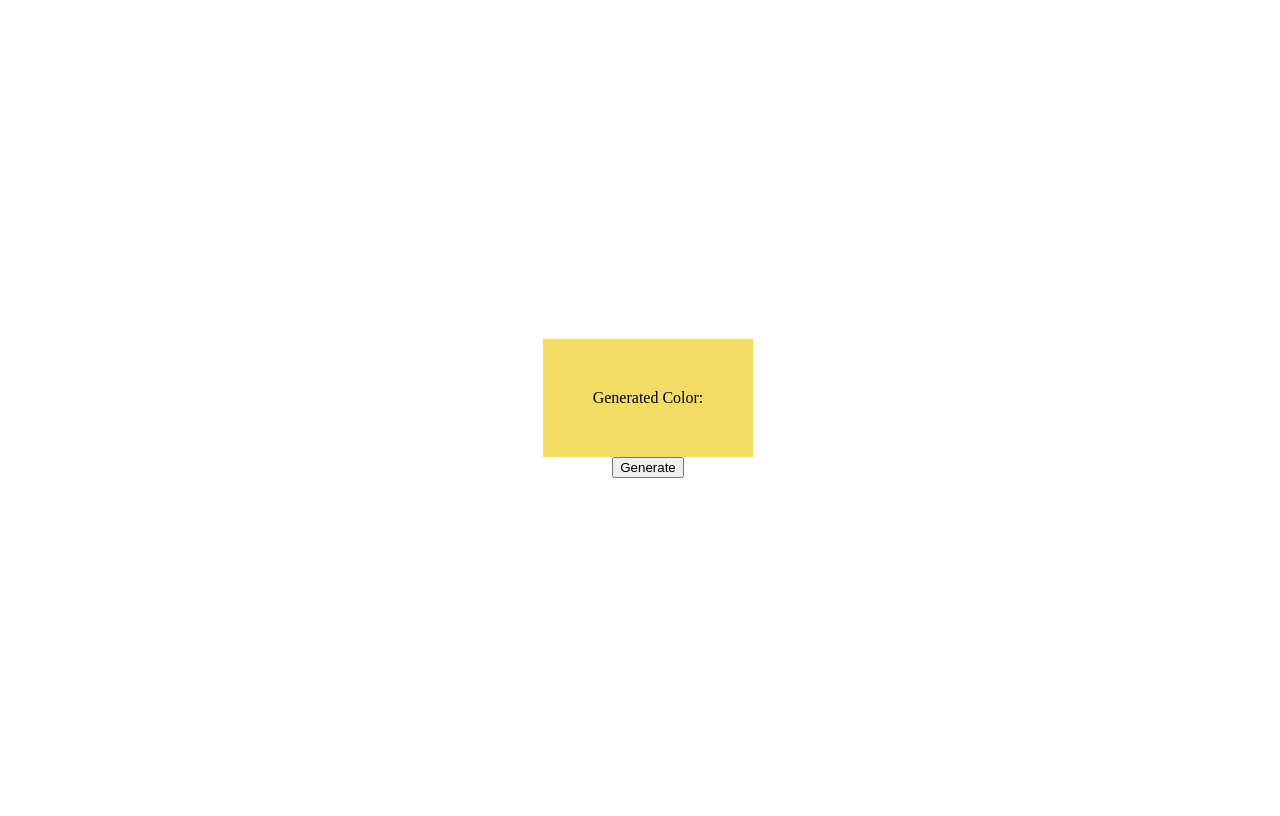
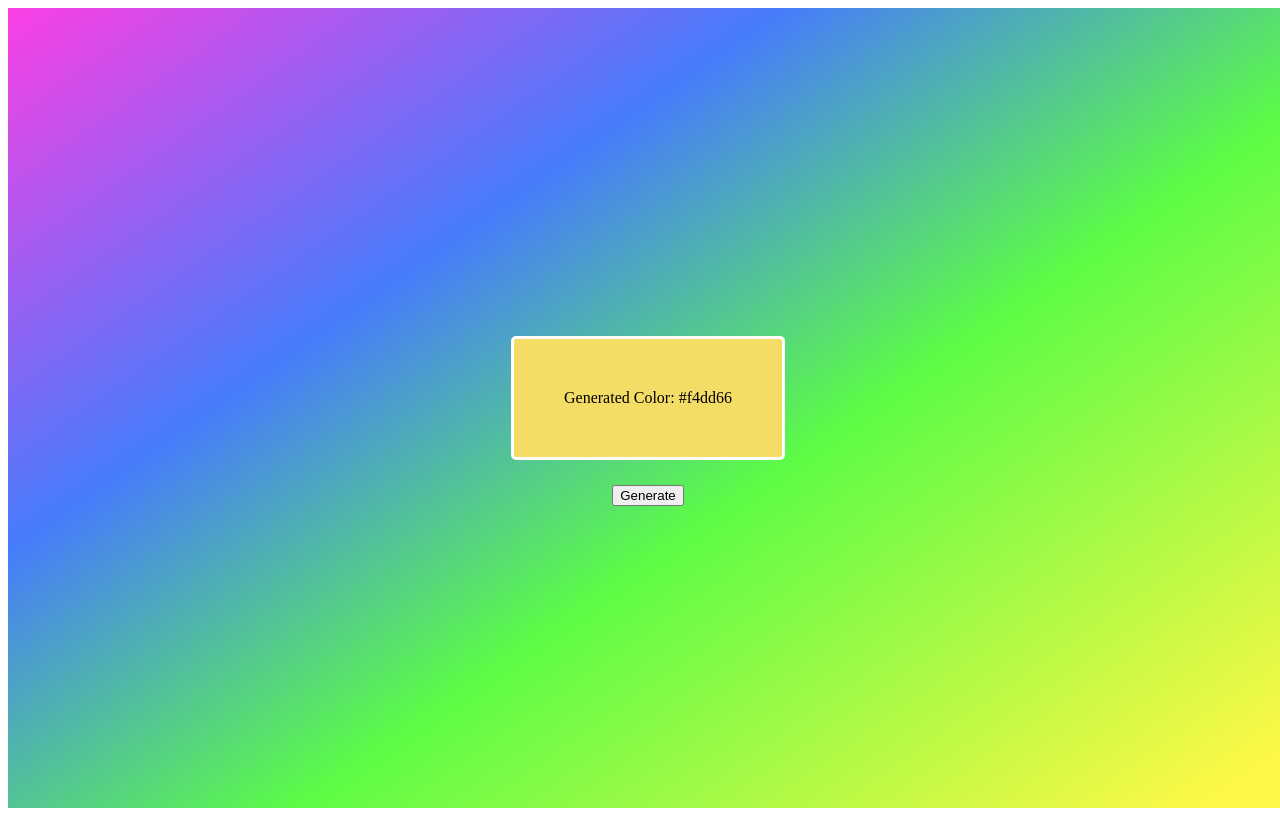
Before and after one commit to bdefner/react-random-color-generator, a React (Create React App) app: page / in a window 1280 px wide. Built offline with nearby package versions, Linux system fonts and the light colour scheme.

Commit message:
Add logic to button

```diff
--- a/src/App.js
+++ b/src/App.js
@@ -3,7 +3,9 @@ import { useState } from 'react';
 
 function App() {
   const [randomColor, setRandomColor] = useState(currentColor.randomColor());
-  console.log(randomColor);
+  const backgroundGradient =
+    'linear-gradient(145deg, rgba(251,63,229,1) 0%, rgba(70,124,252,1) 32%, rgba(93,252,70,1) 59%, rgba(252,248,70,1) 96%)';
+
   return (
     <div
       style={{
@@ -13,6 +15,7 @@ function App() {
         flexDirection: 'column',
         justifyContent: 'center',
         alignItems: 'center',
+        background: backgroundGradient,
       }}
     >
       <div
@@ -22,11 +25,20 @@ function App() {
           display: 'flex',
           flexDirection: 'column',
           justifyContent: 'center',
+          border: 'solid white',
+          borderRadius: '5px',
+          margin: '25px',
         }}
       >
-        Generated Color:
+        Generated Color: {randomColor}
       </div>
-      <button>Generate</button>
+      <button
+        onClick={() => {
+          setRandomColor(currentColor.randomColor());
+        }}
+      >
+        Generate
+      </button>
     </div>
   );
 }
```
